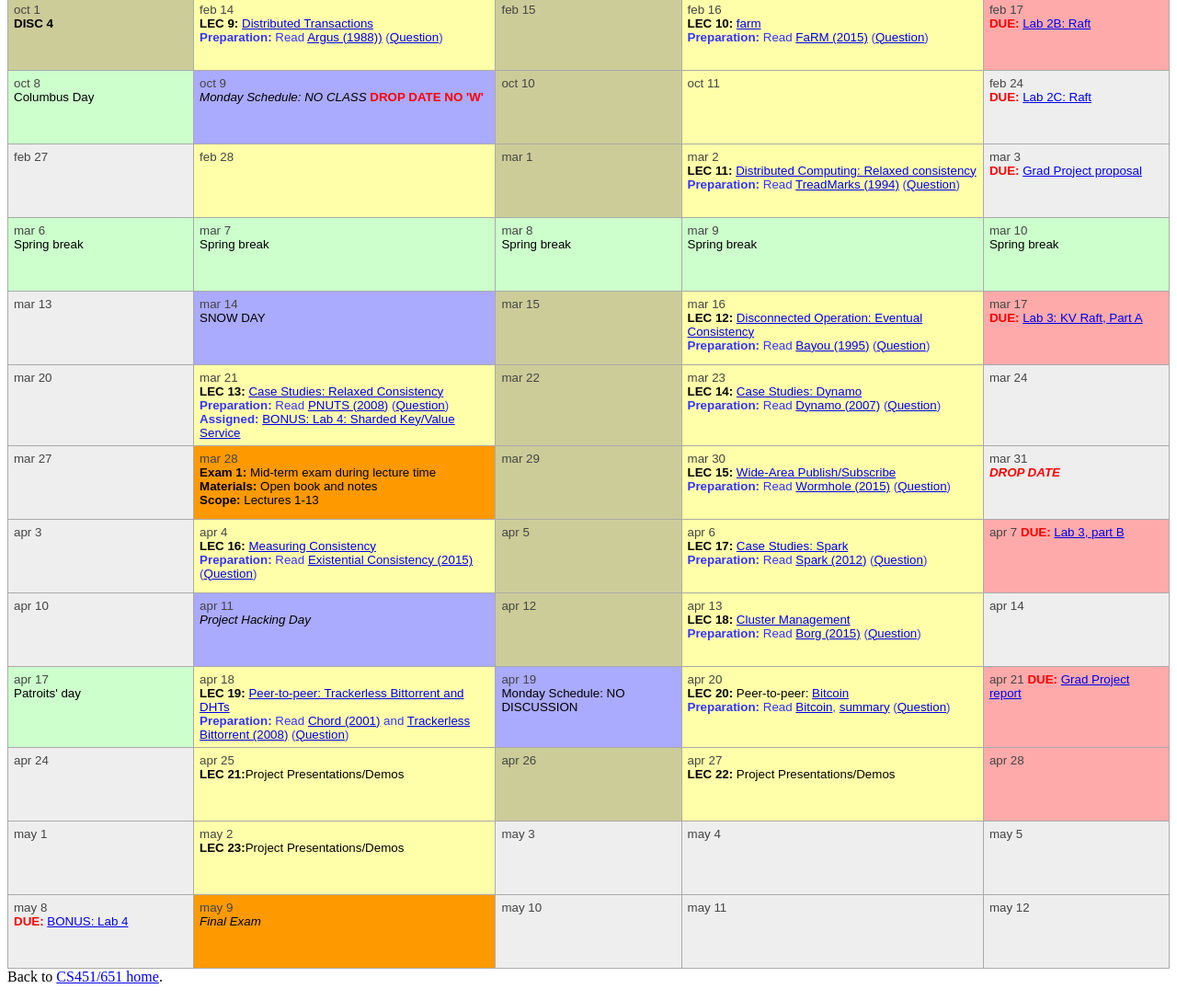
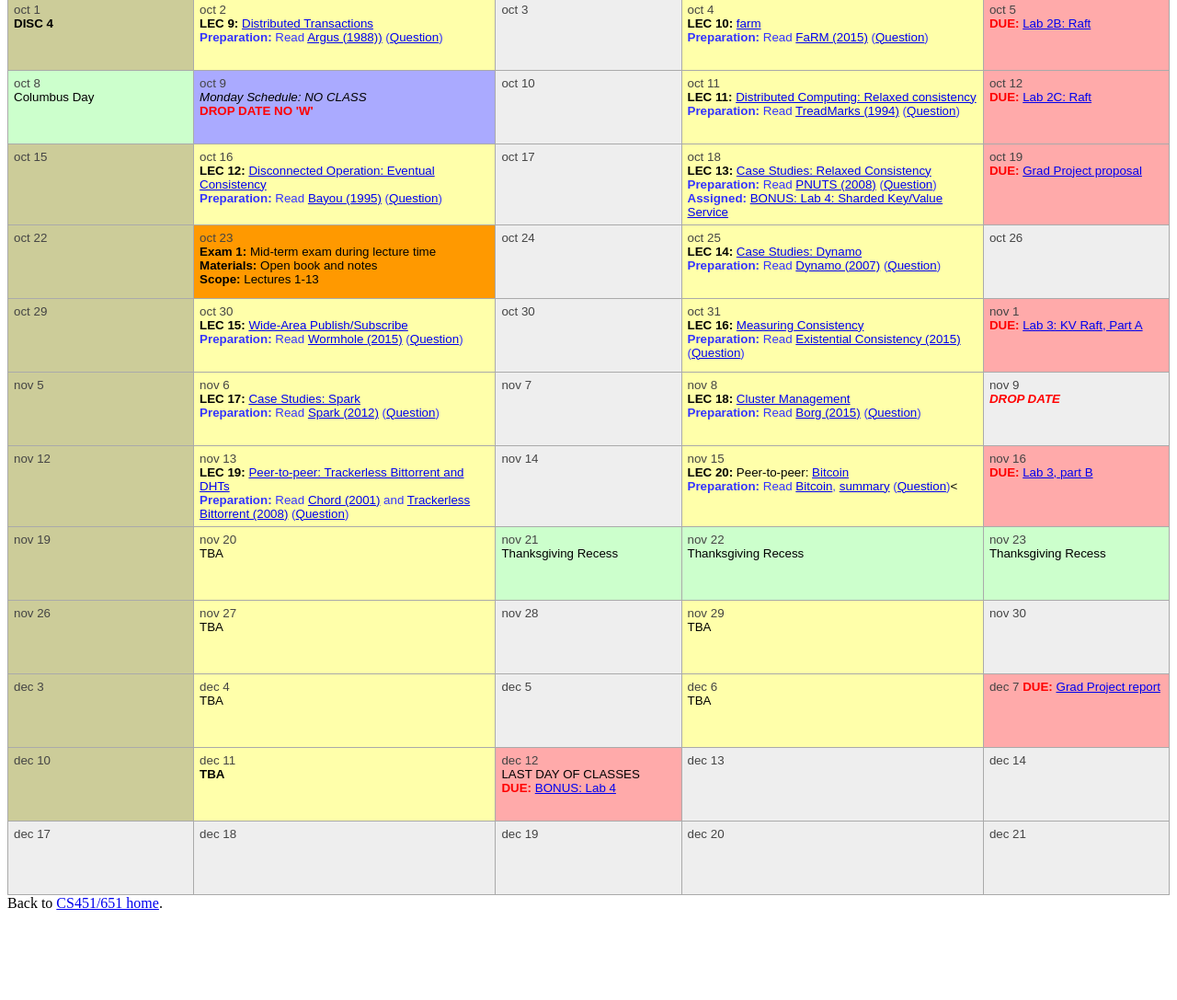
Before and after one commit to jappavoo/jappavoo.github.com, a plain HTML site: page 451/schedule.html in a window 1280 px wide. Shown: the part 628-1715 px from the top of the page at 92% size. After the commit the page ends 1635 px from the top, so only its background shows below. Drawn offline with Linux system fonts and the light colour scheme.

Commit message:
updates for fall 2018

```diff
--- a/451/schedule.html
+++ b/451/schedule.html
@@ -168,169 +168,166 @@ table.calendar thead tr {
   <span class="reading"><b>Assigned:</b> <a href="labs/lab-kvraft.html">Lab 3:
       Fault Tolerant K/V Service</a></span>
   </td>
-  <td id="2018-9-28" class="date"><span class="date">sep 28</span><br />
+  <td id="2018-9-28" class="due"><span class="date">sep 28</span><br />
     <span class="deadline"><b>DUE:</b> <a href="labs/lab-raft.html">Lab 2A: Raft</a></span></td>
 </td>
 </tr>
 <tr> <!-- week of oct 1 -->
-  <td id="2017-10-1" class="recitation"><span class="date">oct 1</span><br /><b>DISC 4</b></td>
-  <td id="2017-2-14" class="lecture"><span class="date">feb 14</span><br />
+  <td id="2018-10-1" class="recitation"><span class="date">oct 1</span><br /><b>DISC 4</b></td>
+  <td id="2018-10-2" class="lecture"><span class="date">oct 2</span><br />
     <b>LEC 9:</b> <a href="notes/l-2pc.txt">Distributed Transactions</a><br />
     <span class="reading"><b>Preparation:</b>  Read <a href="papers/argus88.pdf">Argus (1988))</a> (<a href="questions.html?q=q-argus88&amp;lec=9">Question</a>)</span><br \>
 </td>
-  <td id="2017-2-15" class="recitation"><span class="date">feb 15</span></td>
-  <td id="2017-2-16" class="lecture"><span class="date">feb 16</span><br />
+  <td id="2018-10-3" class="date"><span class="date">oct 3</span></td>
+  <td id="2018-10-4" class="lecture"><span class="date">oct 4</span><br />
     <b>LEC 10:</b> <a href="notes/l-farm.txt">farm</a><br />
     <span class="reading"><b>Preparation:</b>  Read <a href="papers/farm-2015.pdf">FaRM (2015)</a> (<a href="questions.html?q=q-farm&amp;lec=10">Question</a>)</span><br \>
   </td>
-  <td id="2017-2-17" class="due"><span class="date">feb 17</span><br />
+  <td id="2018-10-5" class="due"><span class="date">oct 5</span><br />
     <span class="deadline"><b>DUE:</b> <a href="labs/lab-raft.html">Lab 2B: Raft</a></span></td>
 </tr>
 <tr> <!-- week of oct 8 -->
   <td id="2018-10-8" class="holiday"><span class="date">oct 8</span><br />
 Columbus Day</td>
   <td id="2018-10-9" class="special"><span class="date">oct 9</span><br />
-<i>Monday Schedule: NO CLASS</i>
+<i>Monday Schedule: NO CLASS</i> <br />
   <span class="deadline"><b>DROP DATE NO 'W'</b></span>
 </td>
-  <td id="2018-10-10" class="recitation"><span class="date">oct 10</span></td>
-  <td id="2017-2-23" class="lecture"><span class="date">oct 11</span><br />
+  <td id="2018-10-10" class="date"><span class="date">oct 10</span></td>
+  <td id="2018-10-11" class="lecture"><span class="date">oct 11</span><br />
+    <b>LEC 11:</b> <a href="notes/l-treadmarks.txt">Distributed Computing: Relaxed consistency</a><br />
+    <span class="reading"><b>Preparation:</b>  Read <a href="papers/keleher-treadmarks.pdf">TreadMarks (1994)</a> (<a href="questions.html?q=q-treadmarks&amp;lec=11">Question</a>)</span><br />
   </td>
-  <td id="2017-2-24" class=""><span class="date">feb 24</span><br />
+  <td id="2018-10-12" class="due"><span class="date">oct 12</span><br />
     <span class="deadline"><b>DUE:</b> <a href="labs/lab-raft.html">Lab 2C: Raft</a></span></td>
   </td>
 </tr>
-<tr> <!-- week of feb 27-->
-  <td id="2017-2-27"><span class="date">feb 27</span></td>
-  <td id="2017-2-28" class="lecture"><span class="date">feb 28</span><br />
-  <td id="2017-3-1" class="recitation"><span class="date">mar 1</span></td>
-  <td id="2017-3-2" class="lecture"><span class="date">mar 2</span><br />
-    <b>LEC 11:</b> <a href="notes/l-treadmarks.txt">Distributed Computing: Relaxed consistency</a><br />
-    <span class="reading"><b>Preparation:</b>  Read <a href="papers/keleher-treadmarks.pdf">TreadMarks (1994)</a> (<a href="questions.html?q=q-treadmarks&amp;lec=11">Question</a>)</span><br />
-  </td>
-  <td id="2017-3-3" class="deadline"><span class="date">mar 3</span><br />
-    <span class="deadline"><b>DUE:</b> <a href="project.html">Grad Project proposal</a></span></td>
-</tr>
-<tr> <!-- week of mar 6 -->
-  <td id="2017-3-6" class="holiday"><span class="date">mar 6</span><br />
-    Spring break</td>
-  <td id="2017-3-7" class="holiday"><span class="date">mar 7</span><br />
-    Spring break</td>
-  <td id="2017-3-8" class="holiday"><span class="date">mar 8</span><br />
-    Spring break</td>
-  <td id="2017-3-9" class="holiday"><span class="date">mar 9</span><br />
-    Spring break</td>
-  <td id="2017-3-10" class="holiday"><span class="date">mar 10</span><br />
-    Spring break</td>
-</tr>
-<tr> <!-- week of mar 13 -->
-  <td id="2017-3-13"><span class="date">mar 13</span></td>
-  <td id="2017-3-14" class="special"><span class="date">mar 14</span><br />
-  SNOW DAY</td>
-  <td id="2017-3-15" class="recitation"><span class="date">mar 15</span></td>
-  <td id="2017-3-16" class="lecture"><span class="date">mar 16</span><br />
+<tr> <!-- week of oct 15 -->
+  <td id="2018-2-27" class="recitation"><span class="date">oct 15</span></td>
+  <td id="2018-2-28" class="lecture"><span class="date">oct 16</span><br />
     <b>LEC 12:</b> <a href="notes/l-bayou.txt">Disconnected Operation: Eventual Consistency</a><br />
-    <span class="reading"><b>Preparation:</b>  Read <a href="papers/bayou-conflicts.pdf">Bayou (1995)</a> (<a href="questions.html?q=q-bayou&amp;lec=12">Question</a>)</span>
-  </td>
-  <td id="2017-3-17" class="due"><span class="date">mar 17</span><br />
-    <span class="deadline"><b>DUE:</b> <a href="labs/lab-kvraft.html">Lab 3: KV Raft, Part A</a></span>
-  </td>
-</tr>
-<tr> <!-- week of mar 20 -->
-  <td id="2017-3-20"><span class="date">mar 20</span></td>
-  <td id="2017-3-21" class="lecture"><span class="date">mar 21</span><br />
+    <span class="reading"><b>Preparation:</b>  Read <a href="papers/bayou-conflicts.pdf">Bayou (1995)</a> (<a href="questions.html?q=q-bayou&amp;lec=12">Question</a>)</span> </td>
+  <td id="2018-3-1" class="date"><span class="date">oct 17</span></td>
+  <td id="2018-3-2" class="lecture"><span class="date">oct 18</span><br />
     <b>LEC 13:</b> <a href="notes/l-pnuts.txt">Case Studies: Relaxed Consistency</a><br />
     <span class="reading"><b>Preparation:</b>  Read <a href="papers/cooper-pnuts.pdf">PNUTS (2008)</a> (<a href="questions.html?q=q-pnuts&amp;lec=13">Question</a>)</span></d>
     <span class="reading"><b>Assigned:</b> <a href="labs/lab-shard.html">BONUS: Lab 4: Sharded Key/Value Service</a></span><br />
   </td>
-  <td id="2017-3-22" class="recitation"><span class="date">mar 22</span></td>
-  <td id="2017-3-23" class="lecture"><span class="date">mar 23</span><br />
-    <b>LEC 14:</b> <a href="notes/l-dynamo.txt">Case Studies: Dynamo</a><br />
-    <span class="reading"><b>Preparation:</b>  Read <a href="papers/dynamo.pdf">Dynamo (2007)</a> (<a href="questions.html?q=q-dynamo&amp;lec=14">Question</a>)</span></td>
-  <td id="2017-3-24"><span class="date">mar 24</span></td>
+  <td id="2018-3-3" class="due"><span class="date">oct 19</span><br />
+    <span class="deadline"><b>DUE:</b> <a href="project.html">Grad Project proposal</a></span></td>
 </tr>
-<tr> <!-- week of mar 27 -->
-  <td id="2017-3-27"><span class="date">mar 27</span></td>
-  <td id="2017-3-28" class="quiz"><span class="date">mar 28</span><br />
+<tr> <!-- week of oct 22-->
+  <td id="2018-3-20" class="recitation" ><span class="date">oct 22</span> </td>
+  <td id="2018-3-21" class="quiz"><span class="date">oct 23</span><br />
     <b>Exam 1:</b> Mid-term exam during lecture time</b><br />
     <b>Materials:</b> Open book and notes<br />
     <b>Scope:</b> Lectures 1-13</td>
-  <td id="2017-3-29" class="recitation"><span class="date">mar 29</span></td>
-  <td id="2017-3-30" class="lecture"><span class="date">mar 30</span><br />
+
+    </td>
+  <td id="2018-3-22" class="date"><span class="date">oct 24</span></td>
+  <td id="2018-3-23" class="lecture"><span class="date">oct 25</span><br />
+    <b>LEC 14:</b> <a href="notes/l-dynamo.txt">Case Studies: Dynamo</a><br />
+    <span class="reading"><b>Preparation:</b>  Read <a href="papers/dynamo.pdf">Dynamo (2007)</a> (<a href="questions.html?q=q-dynamo&amp;lec=14">Question</a>)</span>
+</td>
+  <td id="2018-3-24"><span class="date">oct 26</span></td>
+
+</tr>
+<tr> <!-- week of oct 29 -->
+  <td id="2018-3-13" class="recitation"><span class="date">oct 29</span></td>
+  <td id="2018-3-14" class="lecture"><span class="date">oct 30</span><br />
     <b>LEC 15:</b> <a href="notes/l-wormhole.txt">Wide-Area Publish/Subscribe</a><br />
     <span class="reading"><b>Preparation:</b>  Read <a href="papers/wormhole.pdf">Wormhole (2015)</a> (<a href="questions.html?q=q-wormhole&amp;lec=15">Question</a>)</span><br />
   </td>
-  <td id="2017-3-31" class=""><span class="date">mar 31</span><br />
-
+  <td id="2018-3-15" class="date"><span class="date">oct 30</span></td>
+  <td id="2018-3-16" class="lecture"><span class="date">oct 31</span><br />
+    <b>LEC 16:</b> <a href="notes/l-existential.txt">Measuring Consistency</a><br />
+    <span class="reading"><b>Preparation:</b>  Read <a href="papers/fb-consistency.pdf">Existential Consistency (2015)</a> (<a href="questions.html?q=q-fb-consistency&amp;lec=16">Question</a>)</span></td>
+  </td>
+  <td id="2018-3-17" class="due"><span class="date">nov 1</span><br />
+    <span class="deadline"><b>DUE:</b> <a href="labs/lab-kvraft.html">Lab 3: KV Raft, Part A</a></span>
+  </td>
+</tr>
+<tr> <!-- week of nov 5 -->
+  <td id="2018-3-20" class="recitation"><span class="date">nov 5</span></td>
+  <td id="2018-3-21" class="lecture"><span class="date">nov 6</span><br />
+    <b>LEC 17:</b> <a href="notes/l-spark.txt">Case Studies: Spark</a><br />
+    <span class="reading"><b>Preparation:</b>  Read <a href="papers/zaharia-spark.pdf">Spark (2012)</a> (<a href="questions.html?q=q-spark&amp;lec=17">Question</a>)</span><br />
+    </td>
+  <td id="2018-3-22"><span class="date">nov 7</span></td>
+  <td id="2018-3-23" class="lecture"><span class="date">nov 8</span><br />
+    <b>LEC 18:</b> <a href="notes/l-borg.txt">Cluster Management</a><br />
+    <span class="reading"><b>Preparation:</b>  Read <a href="papers/borg.pdf">Borg (2015)</a> (<a href="questions.html?q=q-borg&amp;lec=18">Question</a>)</span>
+</td>
+  <td id="2018-3-24"><span class="date">nov 9</span><br />
     <i><b class="deadline">DROP DATE</b></i><br />
 </td>
 </tr>
-<tr> <!-- week of apr 3 -->
-  <td id="2017-4-3" class="date"><span class="date">apr 3</span></td>
-  <td id="2017-4-4" class="lecture"><span class="date">apr 4</span><br />
-    <b>LEC 16:</b> <a href="notes/l-existential.txt">Measuring Consistency</a><br />
-    <span class="reading"><b>Preparation:</b>  Read <a href="papers/fb-consistency.pdf">Existential Consistency (2015)</a> (<a href="questions.html?q=q-fb-consistency&amp;lec=16">Question</a>)</span></td>
-  <td id="2017-4-5" class="recitation"><span class="date">apr 5</span></td>
-  <td id="2017-4-6" class="lecture"><span class="date">apr 6</span><br />
-    <b>LEC 17:</b> <a href="notes/l-spark.txt">Case Studies: Spark</a><br />
-    <span class="reading"><b>Preparation:</b>  Read <a href="papers/zaharia-spark.pdf">Spark (2012)</a> (<a href="questions.html?q=q-spark&amp;lec=17">Question</a>)</span><br />
+<tr> <!-- week of nov 12 -->
+  <td id="2018-3-27" class="recitation"><span class="date">nov 12</span></td>
+  <td id="2018-3-28" class="lecture"><span class="date">nov 13</span><br />
+    <b>LEC 19:</b> <a href="notes/l-dht.txt">Peer-to-peer: Trackerless Bittorrent and DHTs</a><br />
+    <span class="reading"><b>Preparation:</b>  Read <a href="papers/stoica-chord.pdf">Chord (2001)</a> and <a href="http://www.bittorrent.org/beps/bep_0005.html">Trackerless Bittorrent (2008)</a> (<a href="questions.html?q=q-chord&amp;lec=19">Question</a>)</span> </td>
+  <td id="2018-3-29" ><span class="date">nov 14</span></td>
+  <td id="2018-3-30" class="lecture"><span class="date">nov 15</span><br />
+    <b>LEC 20:</b> Peer-to-peer: <a href="notes/l-bitcoin.txt">Bitcoin</a><br />
+    <span class="reading"><b>Preparation:</b>  Read <a href="papers/bitcoin.pdf">Bitcoin</a>, <a href="http://www.michaelnielsen.org/ddi/how-the-bitcoin-protocol-actually-works/">summary</a> (<a href="questions.html?q=q-bitcoin&amp;lec=20">Question</a>)</span><
     </td>
-  <td id="2017-4-7" class="due"><span class="date">apr 7</span>
+  <td id="2018-3-31" class="due"><span class="date">nov 16</span><br />
       <span class="deadline"><b>DUE:</b> <a href="labs/lab-shard.html">Lab 3, part B</a></span>
   </td>
 </tr>
-<tr> <!-- week of apr 10 -->
-  <td id="2017-4-10"><span class="date">apr 10</span></td>
-  <td id="2017-4-11" class="special"><span class="date">apr 11</span><br />
-    <i>Project Hacking Day</i></td>
-  <td id="2017-4-12" class="recitation"><span class="date">apr 12</span></td>
-  <td id="2017-4-13" class="lecture"><span class="date">apr 13</span><br />
-    <b>LEC 18:</b> <a href="notes/l-borg.txt">Cluster Management</a><br />
-    <span class="reading"><b>Preparation:</b>  Read <a href="papers/borg.pdf">Borg (2015)</a> (<a href="questions.html?q=q-borg&amp;lec=18">Question</a>)</span></td>
-  <td id="2017-4-14"><span class="date">apr 14</span></td>
+<tr> <!-- week of nov 19 -->
+  <td id="2018-4-3"  class="recitation"><span class="date">nov 19</span></td>
+  <td id="2018-4-4" class="lecture"><span class="date">nov 20</span><br /> TBA</td>
+  <td id="2018-4-5" class="holiday"><span class="date">nov 21</span><br />Thanksgiving Recess</td>
+  <td id="2018-4-6" class="holiday"><span class="date">nov 22</span><br />Thanksgiving Recess
+
+    </td>
+  <td id="2018-4-7" class="holiday"><span class="date">nov 23</span><br />Thanksgiving Recess
+  </td>
 </tr>
-<tr> <!-- week of april 17 -->
-  <td id="2017-4-17" class="holiday"><span class="date">apr 17</span><br />
-Patroits' day</td>
-  <td id="2017-4-18" class="lecture"><span class="date">apr 18</span><br />
-    <b>LEC 19:</b> <a href="notes/l-dht.txt">Peer-to-peer: Trackerless Bittorrent and DHTs</a><br />
-    <span class="reading"><b>Preparation:</b>  Read <a href="papers/stoica-chord.pdf">Chord (2001)</a> and <a href="http://www.bittorrent.org/beps/bep_0005.html">Trackerless Bittorrent (2008)</a> (<a href="questions.html?q=q-chord&amp;lec=19">Question</a>)</span></td>
-  <td id="2017-4-19" class="special"><span class="date">apr 19</span><br />
-   Monday Schedule: NO DISCUSSION
+<tr> <!-- week of nov 26 -->
+  <td id="2018-4-10"  class="recitation"><span class="date">nov 26</span></td>
+  <td id="2018-4-11" class="lecture"><span class="date">nov 27</span><br />
+    TBA</td>
+  <td id="2018-4-12"><span class="date">nov 28</span></td>
+  <td id="2018-4-13" class="lecture"><span class="date">nov 29</span><br />
+TBA
 </td>
-  <td id="2017-4-20" class="lecture"><span class="date">apr 20</span><br />
-    <b>LEC 20:</b> Peer-to-peer: <a href="notes/l-bitcoin.txt">Bitcoin</a><br />
-    <span class="reading"><b>Preparation:</b>  Read <a href="papers/bitcoin.pdf">Bitcoin</a>, <a href="http://www.michaelnielsen.org/ddi/how-the-bitcoin-protocol-actually-works/">summary</a> (<a href="questions.html?q=q-bitcoin&amp;lec=20">Question</a>)</span></td>
-  <td id="2017-4-21" class="due"><span class="date">apr 21</span>
+  <td id="2018-4-14"><span class="date">nov 30</span></td>
+</tr>
+<tr> <!-- week of dec 3 -->
+  <td id="2018-4-17" class="recitation"><span class="date">dec 3</span><br />
+</td>
+  <td id="2018-4-18" class="lecture"><span class="date">dec 4</span><br />
+TBA
+</td>
+  <td id="2018-4-19" class="date"><span class="date">dec 5</span><br />
+</td>
+  <td id="2018-4-20" class="lecture"><span class="date">dec 6</span><br />
+TBA
+</td>
+  <td id="2018-4-21" class="due"><span class="date">dec 7</span>
     <span class="deadline"><b>DUE:</b> <a href="project.html">Grad Project report </a></span><br />
   </td>
 </tr>
-<tr> <!-- week of apr 24 -->
-  <td id="2017-4-24"><span class="date">apr 24</span></td>
-  <td id="2017-4-25" class="lecture"><span class="date">apr 25</span><br />
-    <b>LEC 21:</b>Project Presentations/Demos<br /></td>
-  <td id="2017-4-26" class="recitation"><span class="date">apr 26</span></td>
-  <td id="2017-4-27" class="lecture"><span class="date">apr 27</span><br />
-    <b>LEC 22:</b> Project Presentations/Demos<br /></td>
-  <td id="2017-4-28" class="due"><span class="date">apr 28</span><br />
+<tr> <!-- week of dec 10 -->
+  <td id="2018-4-24" class="recitation"><span class="date">dec 10</span></td>
+  <td id="2018-4-25" class="lecture"><span class="date">dec 11</span><br />
+    <b>TBA<br /></td>
+  <td id="2018-4-26" class="due"><span class="date">dec 12</span></br> LAST DAY OF CLASSES<br />
+<span class="deadline"><b>DUE:</b> <a href="labs/lab-shard.html">BONUS: Lab 4</a></span></td></td>
+  <td id="2018-4-27" class="date"><span class="date">dec 13</span><br /></td>
+  <td id="2018-4-28" class="date"><span class="date">dec 14</span><br />
 </td>
 </tr>
-<tr> <!-- week of may 1 -->
-  <td id="2017-5-1" class="date"><span class="date">may 1</span><br />
-  <td id="2017-5-2" class="lecture"><span class="date">may 2</span><br />
-    <b>LEC 23:</b>Project Presentations/Demos<br /></td>
-  <td id="2017-5-3"><span class="date">may 3</span></td>
-  <td id="2017-5-4"><span class="date">may 4</span></td>
-  <td id="2017-5-5"><span class="date">may 5</span></td>
-</tr>
-<tr> <!-- week of may 8 -->
-  <td id="2017-5-8" class="date"><span class="date">may 8</span><br />
-<span class="deadline"><b>DUE:</b> <a href="labs/lab-shard.html">BONUS: Lab 4</a></span></td>
-  <td id="2017-5-9" class="quiz"><span class="date">may 9</span><br />
-    <i>Final Exam</i></td>
-  <td id="2017-5-10"><span class="date">may 10</span></td>
-  <td id="2017-5-11"><span class="date">may 11</span></td>
-  <td id="2017-5-12"><span class="date">may 12</span></td>
+<tr> <!-- week of dec 16 -->
+  <td id="2018-5-1" class="date"><span class="date">dec 17</span><br />
+  <td id="2018-5-2" class="date"><span class="date">dec 18</span><br />
+    </td>
+  <td id="2018-5-3"><span class="date">dec 19</span></td>
+  <td id="2018-5-4"><span class="date">dec 20</span></td>
+  <td id="2018-5-5"><span class="date">dec 21</span></td>
 </tr>
 
 </table>
```
Also changed, not shown: 451/labs/lab-1.html (+4 -4 lines), cs451.html (+1 -1 lines), 1 other file. Lines whose indentation alone changed are shown as unchanged.
